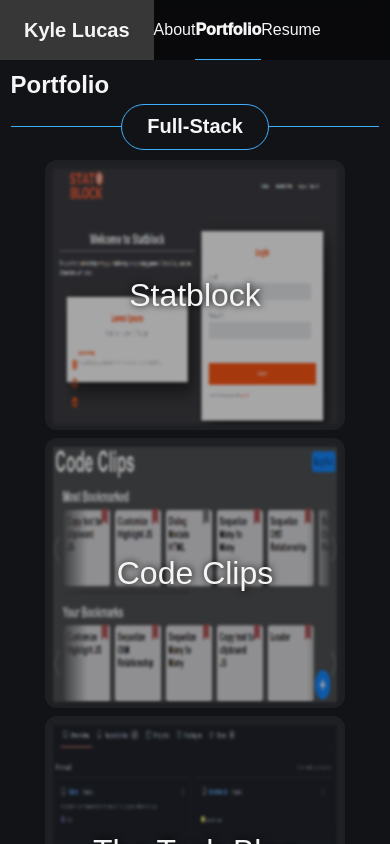
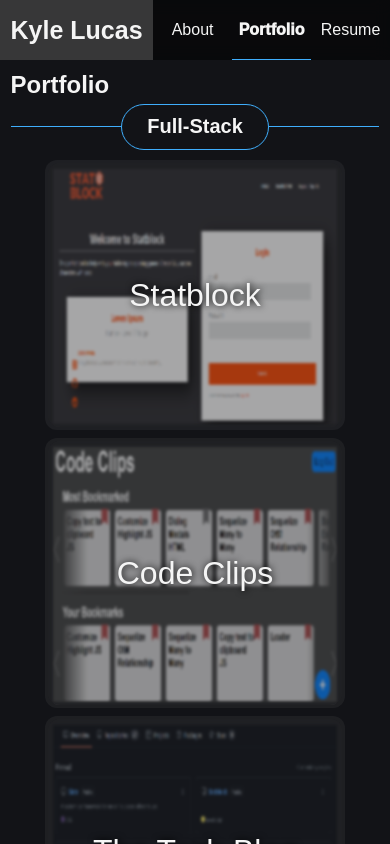
Before and after one commit to kwlucas/Portfolio-Kyle-Lucas, a React (Create React App) app in the folder client/: page /Portfolio-Kyle-Lucas/resume in a window 390 px wide. Both pictures are taken after a click on the element "Portfolio". Shown: the top 844 px of the page. Built offline with nearby package versions, Linux system fonts and the light colour scheme.

Commit message:
Responsive design adjustments

```diff
--- a/client/src/App.css
+++ b/client/src/App.css
@@ -128,20 +128,19 @@
   background-color: #ffffff11;
 }
 .navbar h1 {
-  font-size: 20px;
+  font-size: 25px;
   /* width: min-content; */
 }
 
-header.navbar>.tab{
+/* header.navbar>.tab{
   min-width: 6%;
-}
+} */
 
 header.navbar>#nameDisplay{
   min-width:fit-content;
   height: 60px;
   text-align: center;
-  padding-left: 1.5rem;
-  padding-right: 1.5rem;
+  padding: 0 0.66rem;
   display: flex;
   align-items: center;
 }
@@ -158,9 +157,12 @@
   backdrop-filter: invert(40%);
 }
 
-:not(nav)>.tab {
+.navbar>.tab {
+  width: 100%;
+  min-width: 6%;
   height: 60px;
   line-height: 60px;
+  /* padding: 0 1rem; */
 }
 
 .tab.active {
@@ -694,12 +696,24 @@
     width: fit-content;
   }
 
+  header.navbar>#nameDisplay{
+    padding: 0 1rem;
+  }
+
+  .navbar>.tab {
+    width: 50%;
+  }
+
   .container {
     display: flex;
   }
 
   .container>* {
     flex: 1 1 0;
+  }
+
+  .portfolioPage div>h3{
+    min-width: 30%;
   }
 
   .mainTech li {
@@ -725,6 +739,18 @@
   .content section {
     flex-wrap: nowrap;
     flex-direction: row;
+  }
+
+  header.navbar>#nameDisplay{
+    padding: 0 1.25rem;
+  }
+
+  .navbar>.tab {
+    width: 12%;
+  }
+
+  .portfolioPage div>h3{
+    min-width: 20%;
   }
 
   .mainImage {
@@ -753,6 +779,18 @@
     text-align: center;
   }
 
+  header.navbar>#nameDisplay{
+    padding: 0 1.5rem;
+  }
+
+  .navbar>.tab {
+    width: 10%;
+  }
+
+  .portfolioPage div>h3{
+    min-width: 15%;
+  }
+
   .mainInfo p {
     align-self: center;
   }
@@ -778,6 +816,14 @@
     padding-right: 1.5rem;
   }
 
+  .navbar>.tab {
+    width: unset;
+  }
+
+  .portfolioPage div>h3{
+    min-width: 10%;
+  }
+
   .mainInfo>.header>a {
     font-size: 2.5rem;
   }
```
